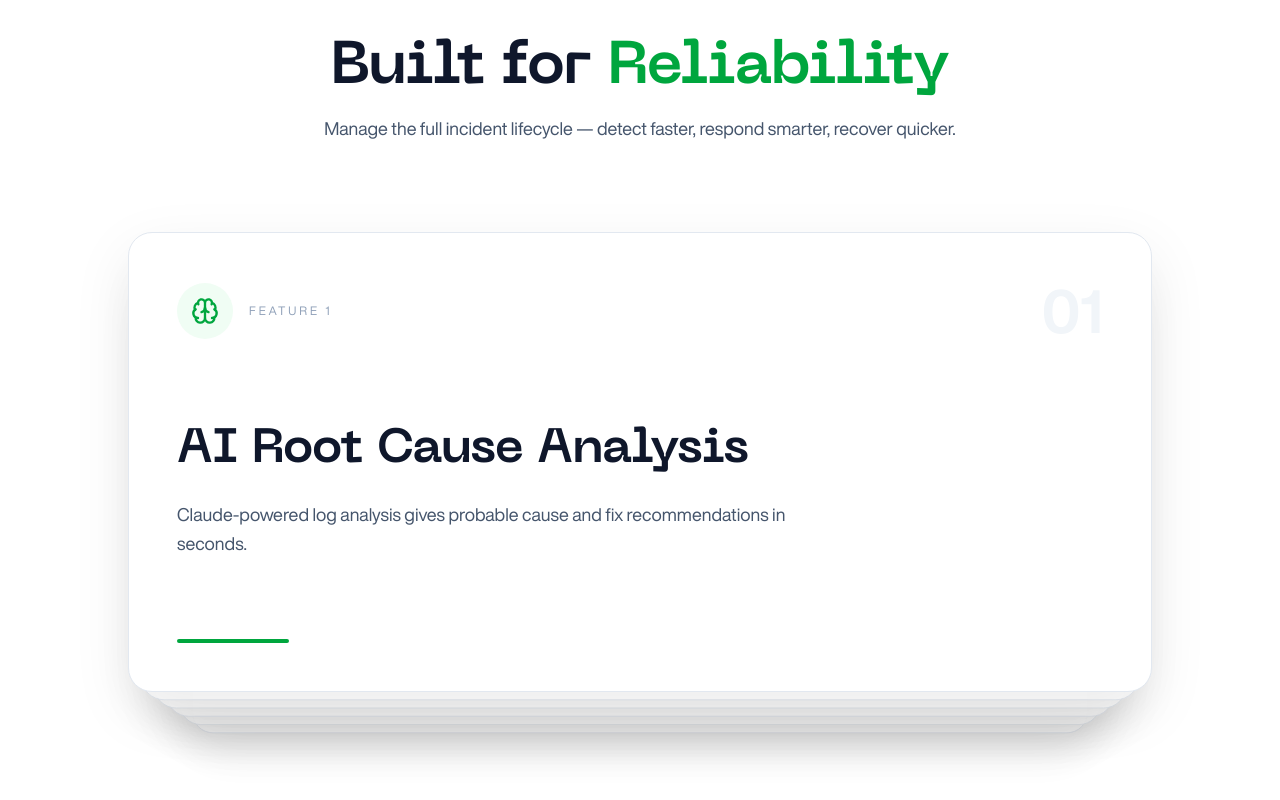
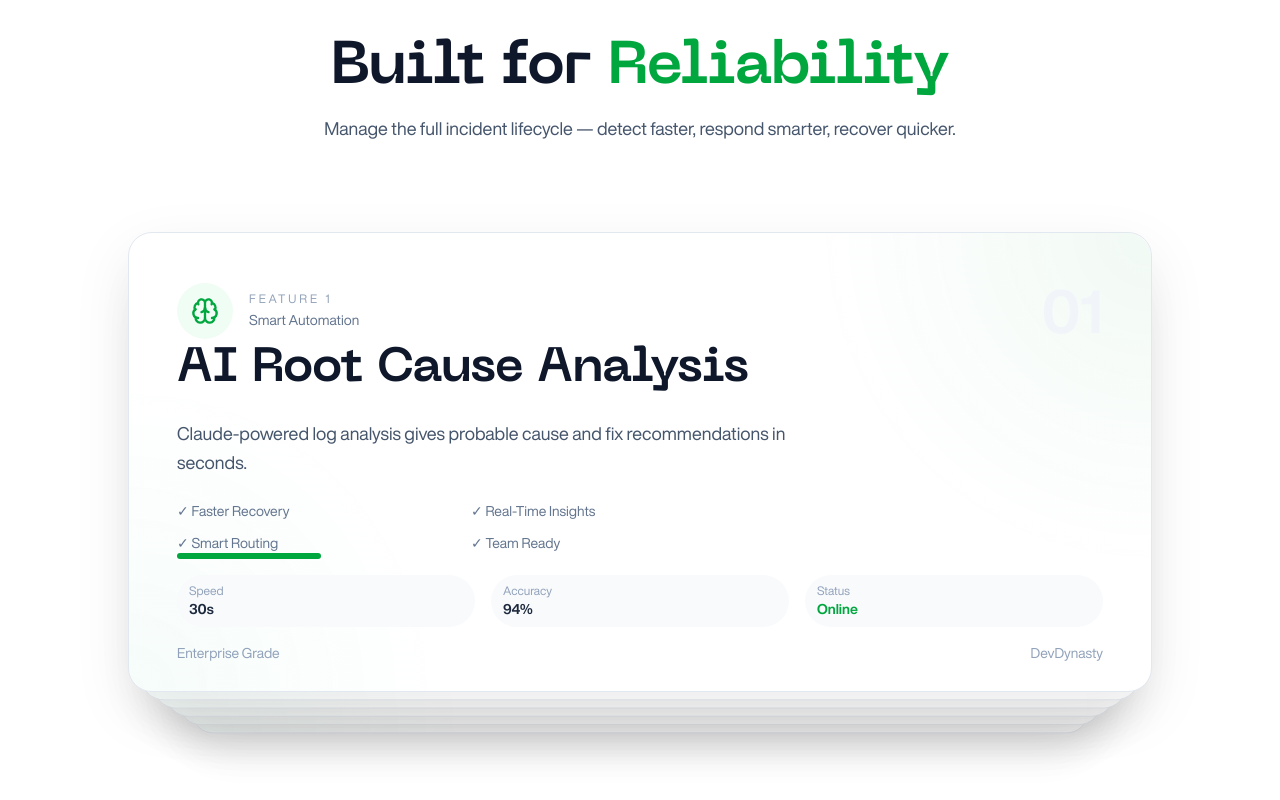
Before and after one commit to Ahsan-Khan317/incidentWatch, a Next.js app in the folder apps/frontend/: page / in a window 1280 px wide. Shown: the part 770-1570 px from the top of the page. Built offline with nearby package versions, Linux system fonts and the light colour scheme.

Commit message:
feat: enhance Features component with improved styling and additional feature details

```diff
--- a/apps/frontend/src/features/home/components/Features.tsx
+++ b/apps/frontend/src/features/home/components/Features.tsx
@@ -49,7 +49,6 @@ export const Features = () => {
     if (!cards.length) return;
 
     const ctx = gsap.context(() => {
-      // Initial stack
       cards.forEach((card, i) => {
         gsap.set(card, {
           y: i * 14,
@@ -106,21 +105,28 @@ export const Features = () => {
   }, []);
 
   return (
-    <section id="features" ref={sectionRef} className="relative bg-white py-10">
+    <section
+      id="features"
+      ref={sectionRef}
+      className="relative bg-white dark:bg-neutral-950 py-10 transition-colors duration-300"
+    >
       <div className="mx-auto max-w-7xl px-6">
         {/* Heading */}
         <div className="text-center mb-10">
-          <h2 className="text-5xl md:text-6xl font-bold tracking-tight text-slate-900">
-            Built for <span className="text-green-600">Reliability</span>
+          <h2 className="text-5xl md:text-6xl font-bold tracking-tight text-slate-900 dark:text-white">
+            Built for{" "}
+            <span className="text-green-600 dark:text-green-400">
+              Reliability
+            </span>
           </h2>
 
-          <p className="mt-4 text-lg text-slate-600 max-w-2xl mx-auto">
+          <p className="mt-4 text-lg text-slate-600 dark:text-white/60 max-w-2xl mx-auto">
             Manage the full incident lifecycle — detect faster, respond smarter,
             recover quicker.
           </p>
         </div>
 
-        {/* Stack Centered */}
+        {/* Stack */}
         <div className="h-[70vh] flex items-center justify-center">
           <div className="relative w-full max-w-5xl h-[460px]">
             {features.map((item, index) => {
@@ -134,37 +140,116 @@ export const Features = () => {
                   }}
                   className="absolute inset-0"
                 >
-                  <div className="h-full w-full rounded-3xl border border-slate-200 bg-white shadow-[0_20px_60px_rgba(0,0,0,0.08)] p-8 md:p-12 flex flex-col justify-between">
+                  <div
+                    className="
+                    group relative h-full w-full overflow-hidden rounded-3xl
+                    border border-slate-200 dark:border-white/10
+                    bg-white dark:bg-neutral-900
+                    shadow-[0_20px_60px_rgba(0,0,0,0.08)]
+                    dark:shadow-[0_20px_60px_rgba(0,0,0,0.45)]
+                    p-8 md:p-12 flex flex-col justify-between
+                    transition-all duration-300
+                    hover:-translate-y-1
+                    hover:shadow-[0_30px_80px_rgba(16,185,129,0.10)]
+                    dark:hover:shadow-[0_30px_80px_rgba(34,197,94,0.14)]
+                  "
+                  >
+                    {/* Glow */}
+                    <div
+                      className="
+                      absolute inset-0 pointer-events-none rounded-3xl
+                      bg-[radial-gradient(circle_at_top_right,rgba(22,163,74,0.06),transparent_30%),radial-gradient(circle_at_bottom_left,rgba(16,185,129,0.04),transparent_28%)]
+                      dark:bg-[radial-gradient(circle_at_top_right,rgba(34,197,94,0.10),transparent_30%),radial-gradient(circle_at_bottom_left,rgba(16,185,129,0.08),transparent_28%)]
+                    "
+                    />
+
                     {/* Top */}
-                    <div className="flex items-center justify-between">
+                    <div className="relative z-10 flex items-center justify-between">
                       <div className="flex items-center gap-4">
-                        <div className="h-14 w-14 rounded-2xl bg-green-50 flex items-center justify-center">
-                          <Icon className="h-7 w-7 text-green-600" />
+                        <div className="h-14 w-14 rounded-2xl bg-green-50 dark:bg-green-500/10 flex items-center justify-center">
+                          <Icon className="h-7 w-7 text-green-600 dark:text-green-400" />
                         </div>
 
-                        <span className="text-xs tracking-[0.25em] uppercase text-slate-400 font-medium">
-                          Feature {index + 1}
-                        </span>
+                        <div>
+                          <span className="block text-xs uppercase tracking-[0.25em] font-medium text-slate-400 dark:text-white/40">
+                            Feature {index + 1}
+                          </span>
+
+                          <span className="text-sm text-slate-500 dark:text-white/55">
+                            Smart Automation
+                          </span>
+                        </div>
                       </div>
 
-                      <span className="text-6xl font-bold text-slate-100">
+                      <span className="text-6xl font-bold text-slate-100 dark:text-white/5">
                         0{index + 1}
                       </span>
                     </div>
 
                     {/* Middle */}
-                    <div>
-                      <h3 className="text-3xl md:text-5xl font-bold text-slate-900 leading-tight mb-5">
+                    <div className="relative z-10">
+                      <h3 className="text-3xl md:text-5xl font-bold leading-tight mb-5 text-slate-900 dark:text-white">
                         {item.title}
                       </h3>
 
-                      <p className="text-slate-600 text-lg leading-relaxed max-w-2xl">
+                      <p className="text-lg leading-relaxed max-w-2xl mb-6 text-slate-600 dark:text-white/65">
                         {item.desc}
                       </p>
+
+                      <div className="grid grid-cols-2 gap-3 max-w-xl">
+                        <div className="text-sm text-slate-500 dark:text-white/50">
+                          ✓ Faster Recovery
+                        </div>
+                        <div className="text-sm text-slate-500 dark:text-white/50">
+                          ✓ Real-Time Insights
+                        </div>
+                        <div className="text-sm text-slate-500 dark:text-white/50">
+                          ✓ Smart Routing
+                        </div>
+                        <div className="text-sm text-slate-500 dark:text-white/50">
+                          ✓ Team Ready
+                        </div>
+                      </div>
                     </div>
 
                     {/* Bottom */}
-                    <div className="h-1 w-28 rounded-full bg-green-600" />
+                    <div className="relative z-10 space-y-4">
+                      <div className="h-1.5 w-36 rounded-full bg-green-600 dark:bg-green-500" />
+
+                      <div className="grid grid-cols-3 gap-4">
+                        <div className="rounded-xl bg-slate-50 dark:bg-white/5 px-3 py-2">
+                          <p className="text-xs text-slate-400 dark:text-white/35">
+                            Speed
+                          </p>
+                          <p className="text-sm font-semibold text-slate-800 dark:text-white">
+                            30s
+                          </p>
+                        </div>
+
+                        <div className="rounded-xl bg-slate-50 dark:bg-white/5 px-3 py-2">
+                          <p className="text-xs text-slate-400 dark:text-white/35">
+                            Accuracy
+                          </p>
+                          <p className="text-sm font-semibold text-slate-800 dark:text-white">
+                            94%
+                          </p>
+                        </div>
+
+                        <div className="rounded-xl bg-slate-50 dark:bg-white/5 px-3 py-2">
+                          <p className="text-xs text-slate-400 dark:text-white/35">
+                            Status
+                          </p>
+                          <p className="text-sm font-semibold text-green-600 dark:text-green-400">
+                            Online
+                          </p>
+                        </div>
+                      </div>
+
+                      <div className="flex items-center justify-between text-sm text-slate-400 dark:text-white/35">
+                        <span>Enterprise Grade</span>
+                        <span>DevDynasty</span>
+                      </div>
+                    </div>
                   </div>
                 </div>
               );
```
